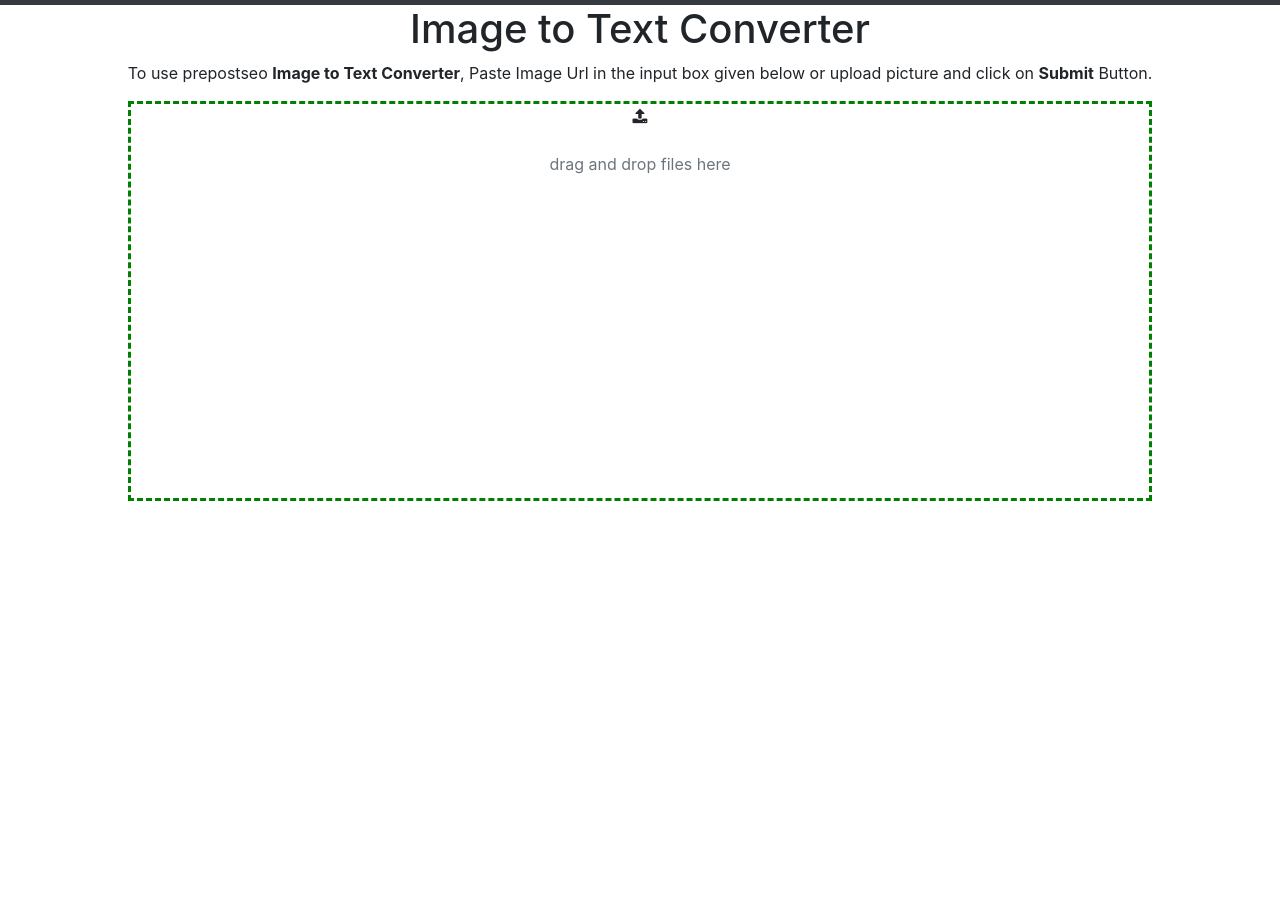
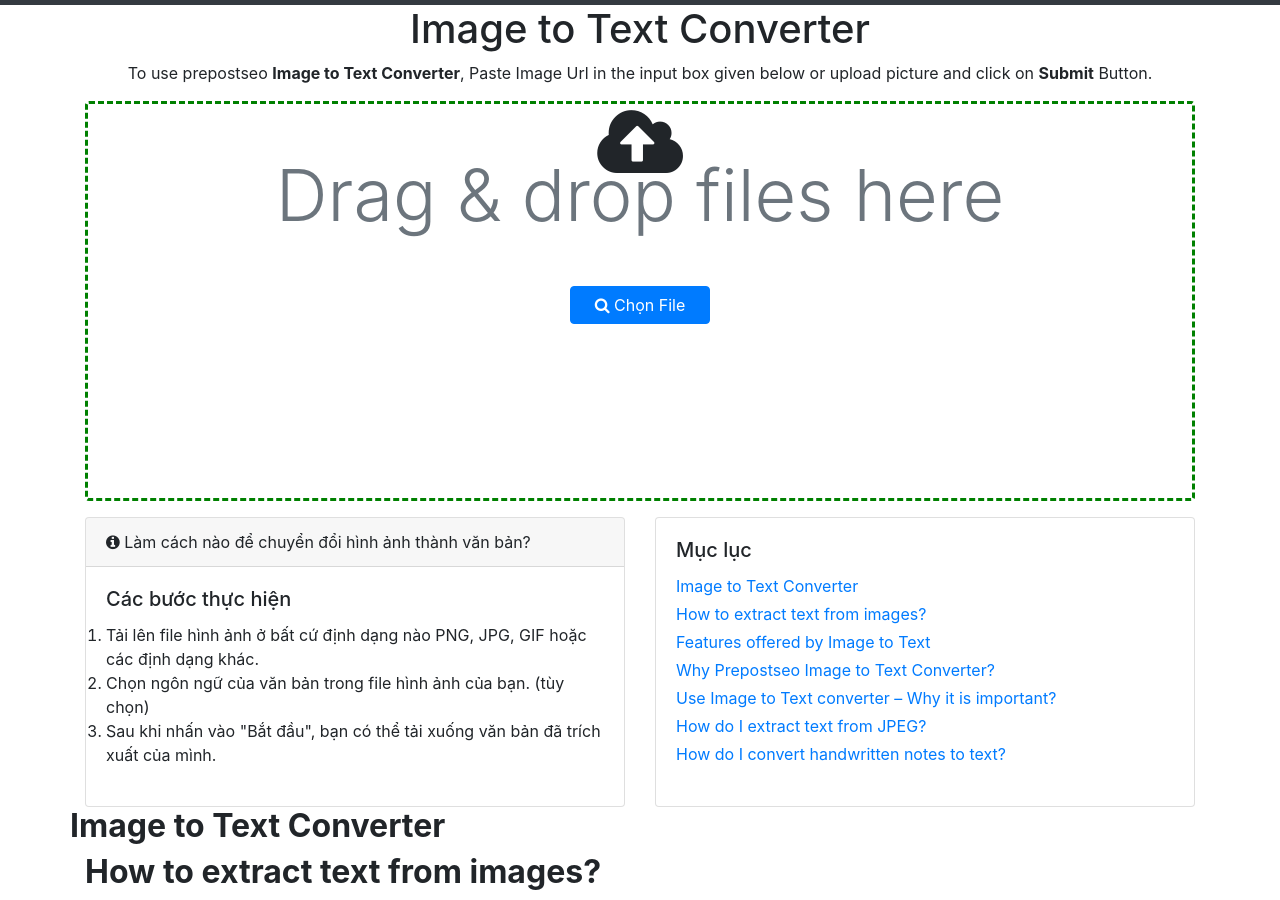
Before and after one commit to Tung1227/PBL6-2022, a plain HTML site: page index.html in a window 1280 px wide. Shown: the part 71-971 px from the top of the page. Before the commit the page ends 800 px from the top, so only its background shows below. Drawn offline with nearby package versions, Linux system fonts and the light colour scheme.

Commit message:
add how to use and tables of content

```diff
--- a/index.html
+++ b/index.html
@@ -59,29 +59,92 @@
             </form>
         </div>
     </nav>
-    <div class="container d-flex justify-content-center mt-100">
-        <div class="row">
-            <div class="col-xs-1-12 text-center">
+
+    <div class="container">
+        <div class="row mt-100">
+            <div class="col-md-12 text-center">
                 <h1 class="">Image to Text Converter</h1>
-                <p class="text16">To use prepostseo <strong>Image to Text Converter</strong>, Paste Image Url in the
+                <p>To use prepostseo <strong>Image to Text Converter</strong>, Paste Image Url in the
                     input
                     box given below or upload picture and click on <strong>Submit</strong> Button.</p>
-                <div class="file-drop-area">
+                <div class="rounded file-drop-area">
                     <div class="pt-5 svg_block">
                         <span class="svg_block">
-                            <i class="fa fa-solid fa fa-upload fa-10x" aria-hidden="true"></i>
+                            <i class="fa fa-cloud-upload fa-5x" aria-hidden="true"></i>
                         </span>
-
-                        <span class="file-message text-secondary">drag and drop files here</span>
-
+                        <span class="file-message text-secondary display-3 mt-3">
+                            Drag & drop files here
+                        </span>
+                        <div class="w-100 h-100 d-flex flex-column align-items-center justify-content-between mt-5">
+                            <button type="button" class="btn btn-primary pl-4 pr-4">
+                                <i class="fa fa-search"></i>
+                                Chọn File
+                            </button>
+                        </div>
                     </div>
-
                     <input class="file-input" type="file" multiple="">
-
                 </div>
             </div>
         </div>
+
+        <div class="row mt-2">
+            <div class="col-md-6 mt-2 pl-0">
+                <div class="col-md-12 pr-0 h-100">
+                    <div class="card h-100">
+                        <div class="card-header">
+                            <i class="fa fa-info-circle"></i>
+                            Làm cách nào để chuyển đổi hình ảnh thành văn bản?
+                        </div>
+                        <div class="card-body">
+                            <h5 class="card-title">
+                                Các bước thực hiện
+                            </h5>
+                            <ol>
+                                <li>Tải lên file hình ảnh ở bất cứ định dạng nào PNG, JPG, GIF hoặc các định dạng khác.
+                                </li>
+                                <li>Chọn ngôn ngữ của văn bản trong file hình ảnh của bạn. (tùy chọn)</li>
+                                <li>Sau khi nhấn vào "Bắt đầu", bạn có thể tải xuống văn bản đã trích xuất của mình.
+                                </li>
+                            </ol>
+                        </div>
+                    </div>
+                </div>
+            </div>
+            <div class="col-md-6 mt-2 pr-0">
+                <div class="col-md-12 pl-0">
+                    <div class="card">
+                        <div class="card-body">
+                            <h5 class="card-title">
+                                Mục lục
+                            </h5>
+                            <ul class="toc_list">
+                                <li class="d-block pb-1"><a href="#image-to-text-converter">Image to Text Converter</a>
+                                </li>
+                                <li class="d-block pb-1"><a href="#how-to-extract-text-from-images">How to extract text
+                                        from images?</a></li>
+                                <li class="d-block pb-1"><a href="#features-offered-by-image-to-text">Features offered
+                                        by Image to Text</a></li>
+                                <li class="d-block pb-1"><a href="#why-prepostseo-image-to-text-converter">Why
+                                        Prepostseo Image to Text Converter?</a></li>
+                                <li class="d-block pb-1"><a href="#use-image-to-text-converter-why-it-is-important">Use
+                                        Image to Text converter – Why it is important?</a></li>
+                                <li class="d-block pb-1"><a href="#how-do-i-extract-text-from-jpeg">How do I extract
+                                        text from JPEG?</a></li>
+                                <li class="d-block pb-1"><a href="#how-do-i-convert-handwritten-notes-to-text">How do I
+                                        convert handwritten notes to text?</a></li>
+                            </ul>
+                        </div>
+                    </div>
+                </div>
+            </div>
+            <div></div><h2 id="image-to-text-converter"><strong>Image to Text Converter</strong></h2>
+
+            </div>
+            <h2 id="how-to-extract-text-from-images"><strong>How to extract text from images?</strong></h2>
+        </div>
+
     </div>
+
     <!-- Optional JavaScript -->
     <!-- jQuery first, then Popper.js, then Bootstrap JS -->
     <script src="https://code.jquery.com/jquery-3.3.1.slim.min.js"
--- a/public/css/index.css
+++ b/public/css/index.css
@@ -26,7 +26,8 @@
     font-size: 12px;
     text-transform: uppercase;
 }
-.svg_block{
+
+.svg_block {
     position: absolute;
     top: 0px;
     left: 0px;
@@ -34,3 +35,8 @@
     right: 0px;
     bottom: 0px;
 }
+
+.btn:focus {
+    outline: none;
+    box-shadow: none;
+}
```
